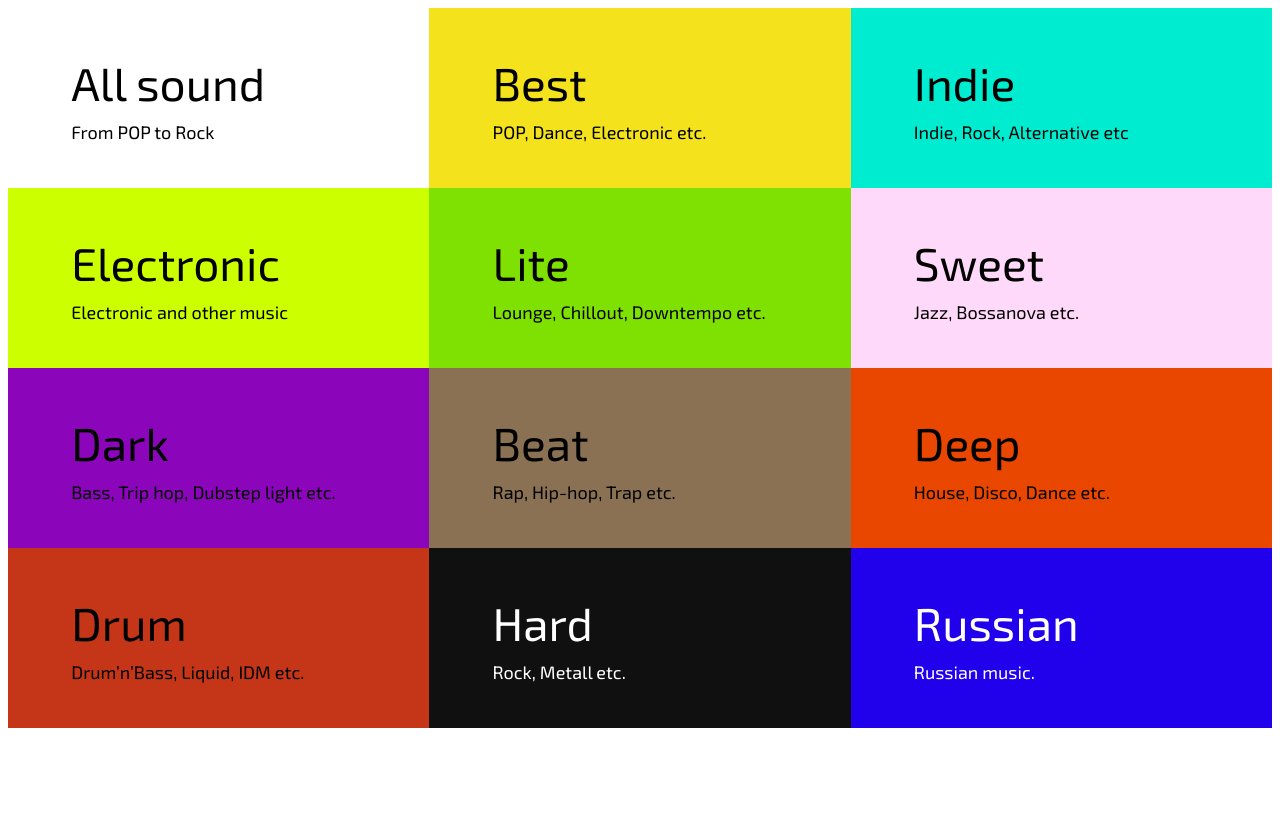
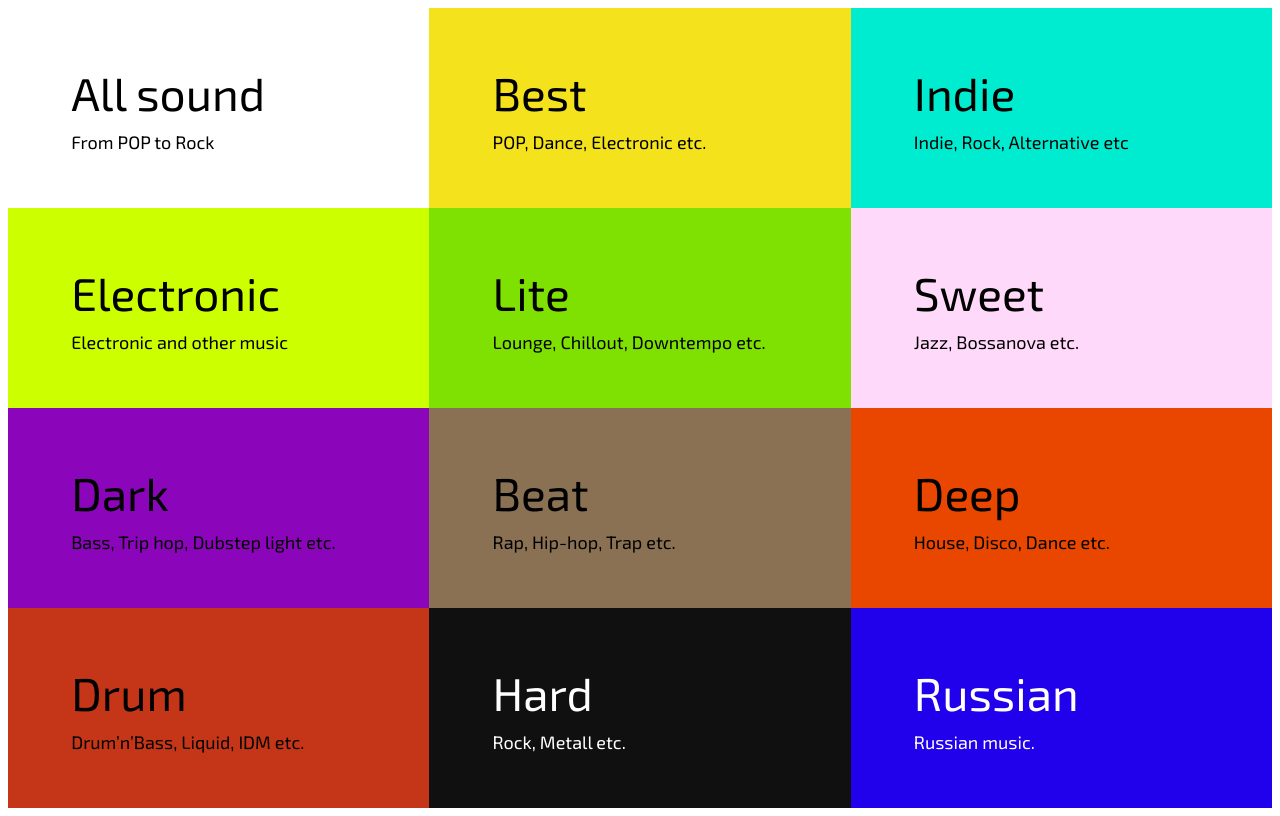
Before and after one commit to lyucean/soundsession, a Vue app: page /select in a window 1280 px wide. Built offline with nearby package versions, Linux system fonts and the light colour scheme.

Commit message:
Убрал лишние скролы и поправил анимацию

```diff
--- a/src/App.css
+++ b/src/App.css
@@ -6,3 +6,8 @@ body {
   background: #ffffff;
   display: grid;
 }
+
+body::-webkit-scrollbar {
+    width: 0;
+    background: rgba(255, 255, 255, 0.0);
+}
--- a/src/components/home/home.css
+++ b/src/components/home/home.css
@@ -123,12 +123,20 @@
 @media (min-width: 768px) and (max-width: 1024px) {
     .home {
         height: var(--real_height);
+        -moz-transition: height 0s;
+        -webkit-transition: height 0s;
+        -o-transition: height 0s;
+        transition: height 0s;
     }
 }
 
 @media (min-width: 768px) and (max-width: 1024px) and (orientation: landscape) {
     .home {
         height: var(--real_height);
+        -moz-transition: height 0s;
+        -webkit-transition: height 0s;
+        -o-transition: height 0s;
+        transition: height 0s;
     }
 }
 
@@ -137,6 +145,10 @@
     .home {
         grid-template-rows: 60px 1fr 40px;
         height: var(--real_height);
+        -moz-transition: height 0s;
+        -webkit-transition: height 0s;
+        -o-transition: height 0s;
+        transition: height 0s;
     }
 
     .home__selector {
@@ -157,6 +169,10 @@
     .home {
         grid-template-rows: 60px 1fr 40px;
         height: var(--real_height);
+        -moz-transition: height 0s;
+        -webkit-transition: height 0s;
+        -o-transition: height 0s;
+        transition: height 0s;
     }
 
     .home__selector {
--- a/src/components/selectStation/selectStation.css
+++ b/src/components/selectStation/selectStation.css
@@ -6,9 +6,14 @@
 .select-station {
     display: flex;
     grid-template-columns: 1fr;
-    height: 720px;
-    overflow: scroll;
+    height: 100vh;
+    overflow: auto;
     flex-direction: column;
+}
+
+.select-station::-webkit-scrollbar {
+    width: 0;
+    background: rgba(255, 255, 255, 0.0);
 }
 
 .select-station__close {
@@ -38,6 +43,7 @@
 .select-station__grid {
     flex-grow: 3;
     display: grid;
+    height: 100vh;
     grid-template-columns: 1fr 1fr 1fr;
 }
 
@@ -117,6 +123,7 @@
 
 @media (min-width: 768px) and (max-width: 1024px) and (orientation: landscape) {
     .select-station {
+        overflow: scroll;
         height: var(--real_height);
     }
 }
@@ -124,6 +131,7 @@
 @media (min-width: 320px) and (max-width: 767px) {
     /*@media (min-width: 320px) and (max-width: 374px)*/
     .select-station {
+        overflow: scroll;
         height: var(--real_height);
         grid-template-rows: 90px 1fr;
     }
```
